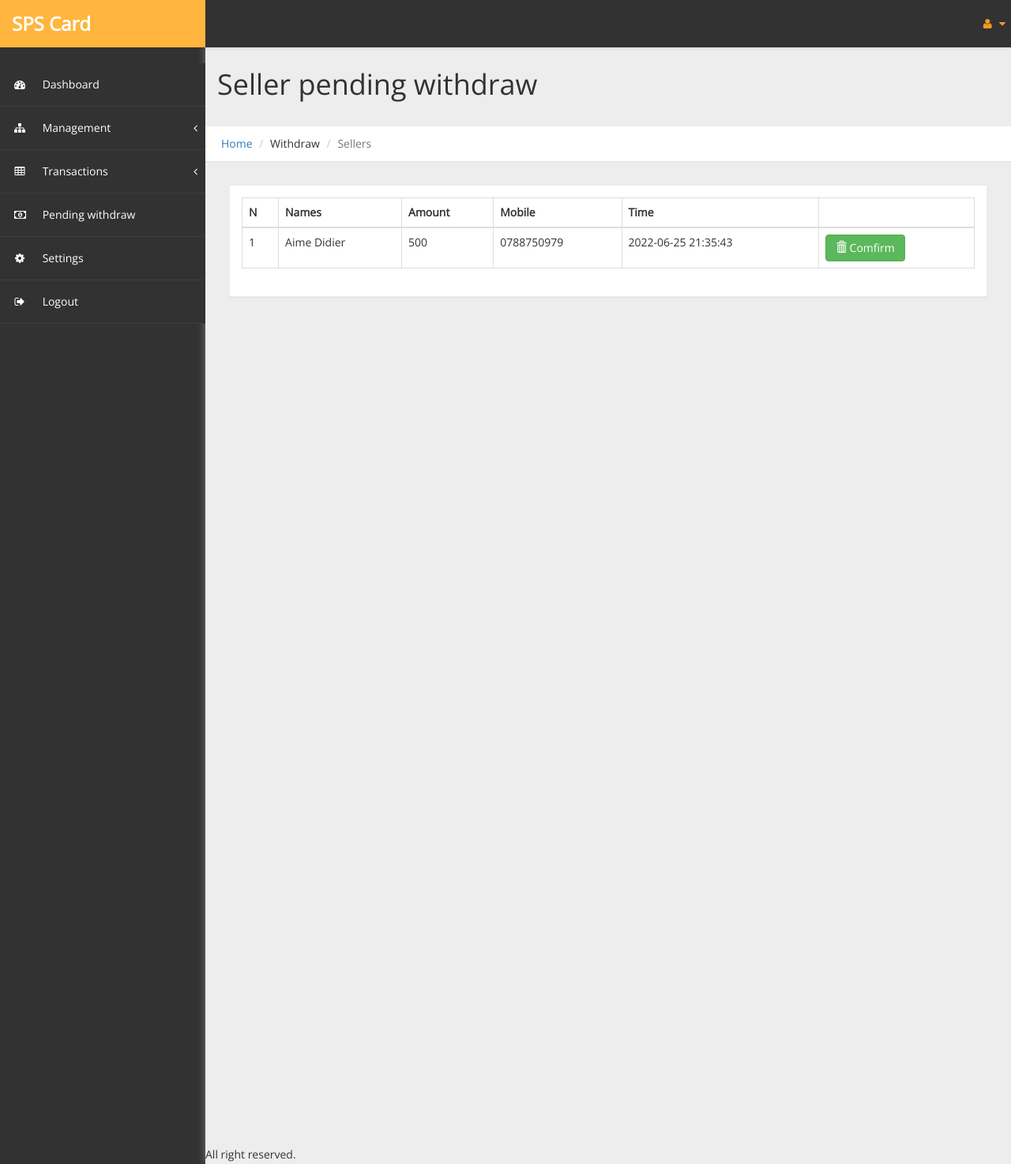
After one commit to aimedidierm/sps_card, a PHP site: page /admin/withdraw.php in a window 1280 px wide. The commit adds this page. Shown: the whole page at 79% size. Run offline with PHP 8.4, Linux system fonts and the light colour scheme; a user stored in the database is signed in; data comes from the database, SQL or seed files in the repository; some web fonts are replaced.

Commit message:
Withdraw admin page

```diff
--- a/admin/php-includes/nav.php
+++ b/admin/php-includes/nav.php
@@ -65,6 +65,9 @@
                         </ul>
                     </li>
                     <li>
+                        <a href="withdraw.php"><i class="fa fa-money"></i> Pending withdraw</a>
+                    </li>
+                    <li>
                         <a href="settings.php"><i class="fa fa-gear"></i> Settings</a>
                     </li>
                     <li>
--- /dev/null
+++ b/admin/withdraw.php
@@ -0,0 +1,146 @@
+<?php
+require '../php-includes/connect.php';
+require 'php-includes/check-login.php';
+?>
+<!DOCTYPE html>
+<html>
+<head>
+      <meta charset="utf-8" />
+    <meta name="viewport" content="width=device-width, initial-scale=1.0" />
+    <title>Admin</title>
+	<!-- Bootstrap Styles-->
+    <link href="../assets/css/bootstrap.css" rel="stylesheet" />
+     <!-- FontAwesome Styles-->
+    <link href="../assets/css/font-awesome.css" rel="stylesheet" />
+     <!-- Morris Chart Styles-->
+
+        <!-- Custom Styles-->
+    <link href="../assets/css/custom-styles.css" rel="stylesheet" />
+     <!-- Google Fonts-->
+   <link href='http://fonts.googleapis.com/css?family=Open+Sans' rel='stylesheet' type='text/css' />
+     <!-- TABLE STYLES-->
+    <link href="../assets/js/dataTables/dataTables.bootstrap.css" rel="stylesheet" />
+</head>
+<body>
+<div id="wrapper">
+        <?php require 'php-includes/nav.php';?>
+        <div id="page-wrapper">
+		  <div class="header">
+        <h1 class="page-header">Seller pending withdraw</h1>
+          <ol class="breadcrumb">
+            <li><a href="dashboard.php">Home</a></li>
+            <li>Withdraw</li>
+            <li class="active">Sellers</li>
+          </ol>
+			<h1>
+		</div>
+
+            <div id="page-inner">
+
+            <div class="row">
+                <div class="col-md-12">
+                    <!-- Advanced Tables -->
+                    <div class="panel panel-default">
+                        <div class="panel-body">
+                            <div class="table-responsive">
+                            <table class="table table-bordered" id="dataTable" width="100%" cellspacing="0">
+                                    <thead>
+                                        <tr>
+                                            <th>N</th>
+                                            <th>Names</th>
+                                            <th>Amount</th>
+                                            <th>Mobile</th>
+                                            <th>Time</th>
+                                            <th></th>
+                                        </tr>
+                                    </thead>
+                                    <tbody>
+                                    <?php
+                                        $sql = "SELECT p.id,p.seller,p.amount,p.time,s.id AS s_id,s.phone,s.names FROM pending_withdraw AS p JOIN seller AS s ON p.seller=s.id";
+                                        $stmt = $db->prepare($sql);
+                                        $stmt->execute();
+                                        if ($stmt->rowCount() > 0) {
+                                            $count = 1;
+                                            while ($row = $stmt->fetch(PDO::FETCH_ASSOC)) {
+                                            ?>
+                                        <tr>
+                                            <td><?php print $count?></td>
+                                            <td><?php print $row['names']?></td>
+                                            <td><?php print $row['amount']?></td>
+                                            <td><?php print $row['phone']?></td>
+                                            <td><?php print $row['time']?></td>
+                                            <td><form method="post"><button type="submit" class="btn btn-success" id="<?php echo $row["id"];$sid=$row["id"];$seller=$row["seller"];$namount=$row['amount']; ?>" name="com"><span class="glyphicon glyphicon-trash"></span> Comfirm</button></form></td>
+                                        </tr>
+                                        <?php
+                                        $count++;
+                                        }
+                                    }
+                                    if(isset($_POST['com'])){
+
+                                        $query = "SELECT * FROM seller WHERE id= ? limit 1";
+                                        $stmt = $db->prepare($query);
+                                        $stmt->execute(array($seller));
+                                        $rows = $stmt->fetch(PDO::FETCH_ASSOC);
+                                        if ($stmt->rowCount()>0) {
+                                            $balance=$rows['balance'];
+                                        }
+                                        $newbalance=$balance-$namount;
+                                        $sql ="UPDATE seller SET balance = ? WHERE id = ? limit 1";
+                                        $stm = $db->prepare($sql);
+                                        if ($stm->execute(array($newbalance,$seller))) {
+                                            $sql ="DELETE FROM pending_withdraw WHERE id = ?";
+                                            $stm = $db->prepare($sql);
+                                            if ($stm->execute(array($sid))) {
+                                                $sql ="INSERT INTO transactions (credit,seller) VALUES (?,?)";
+                                                $stm = $db->prepare($sql);
+                                                if ($stm->execute(array($namount,$seller))) {
+                                                    print "<script>alert('Comfirmed');window.location.assign('withdraw.php')</script>";
+
+                                                } else {
+                                                    print "<script>alert('Fail');window.location.assign('withdraw.php')</script>";
+                                                }
+                                            } else {
+                                                print "<script>alert('Fail');window.location.assign('withdraw.php')</script>";
+                                            }
+                                        } else {
+                                            print "<script>alert('Fail');window.location.assign('withdraw.php')</script>";
+                                        }
+                                    }
+                                    ?>
+                                    </tbody>
+                                </table>
+                            </div>
+
+                        </div>
+                    </div>
+                    <!--End Advanced Tables -->
+                </div>
+            </div>
+        </div>
+               <footer><p>All right reserved. </footer>
+    </div>
+             <!-- /. PAGE INNER  -->
+            </div>
+         <!-- /. PAGE WRAPPER  -->
+     <!-- /. WRAPPER  -->
+    <!-- JS Scripts-->
+    <!-- jQuery Js -->
+    <script src="../assets/js/jquery-1.10.2.js"></script>
+      <!-- Bootstrap Js -->
+    <script src="../assets/js/bootstrap.min.js"></script>
+    <!-- Metis Menu Js -->
+    <script src="../assets/js/jquery.metisMenu.js"></script>
+     <!-- DATA TABLE SCRIPTS -->
+    <script src="../assets/js/dataTables/jquery.dataTables.js"></script>
+    <script src="../assets/js/dataTables/dataTables.bootstrap.js"></script>
+        <script>
+            $(document).ready(function () {
+                $('#dataTables-example').dataTable();
+            });
+    </script>
+         <!-- Custom Js -->
+    <script src="../assets/js/custom-scripts.js"></script>
+
+
+</body>
+</html>
```
